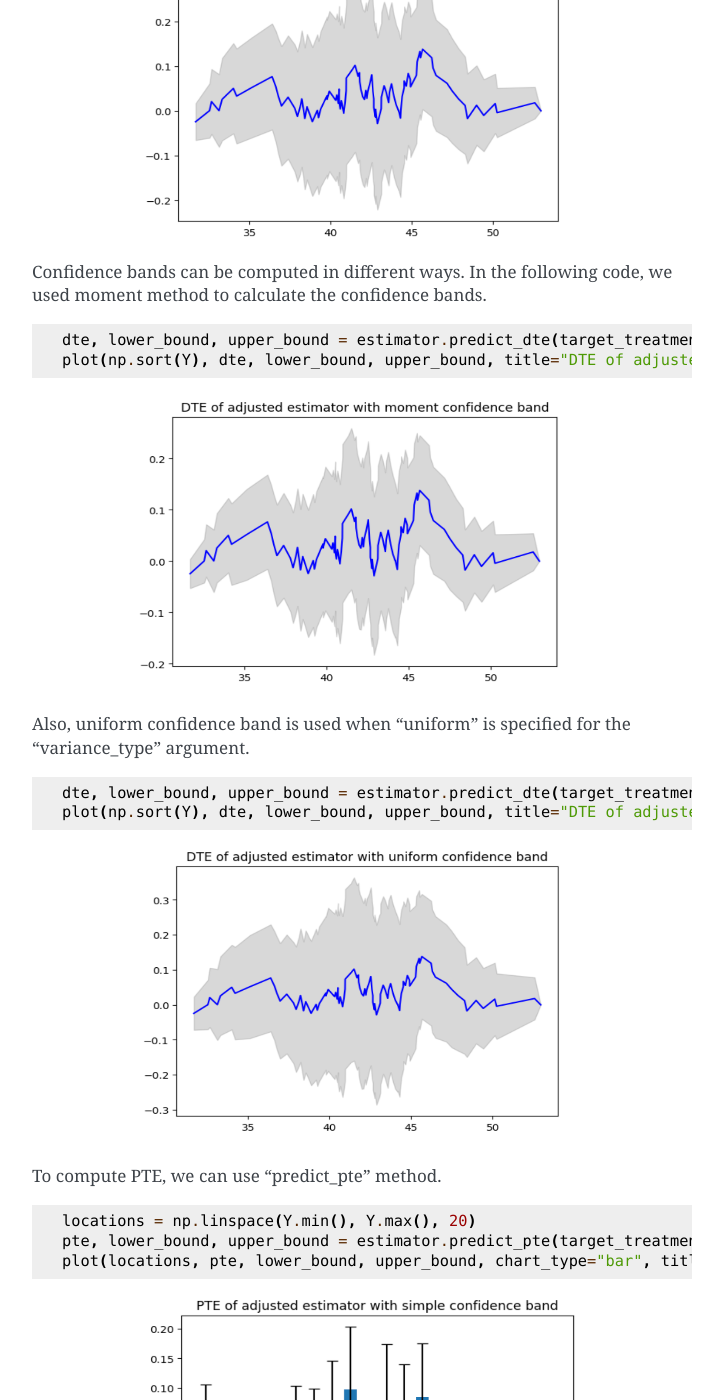
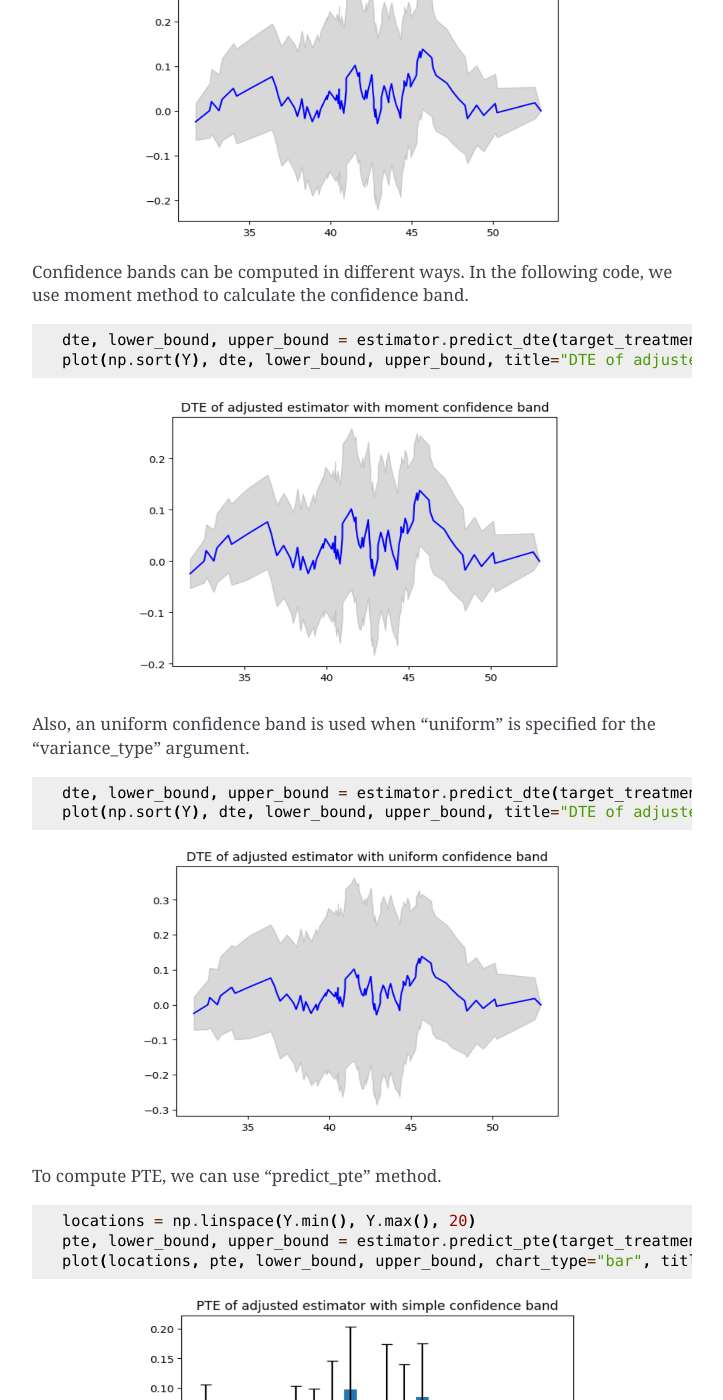
Before and after one commit to CyberAgentAILab/python-dte-adjustment, a Sphinx documentation site: the page built from docs/source/get_started.rst, in a window 1280 px wide and 1400 px high, scrolled down 2162 px. Shown: the whole window, without its empty margins (388-1111 px from the left). Built offline with Sphinx 7.4.7, drawn with Linux system fonts in a browser that asks for light colours; some of the changed text lies outside the part shown.

Commit message:
chore: minor wordings

```diff
--- a/docs/source/get_started.rst
+++ b/docs/source/get_started.rst
@@ -101,7 +101,7 @@ DTE can be computed and visualized in the following code.
    :width: 450px
    :align: center
 
-Confidence bands can be computed in different ways. In the following code, we used moment method to calculate the confidence bands.
+Confidence bands can be computed in different ways. In the following code, we use moment method to calculate the confidence band.
 
 .. code-block:: python
 
@@ -114,7 +114,7 @@ Confidence bands can be computed in different ways. In the following code, we us
    :width: 450px
    :align: center
 
-Also, uniform confidence band is used when "uniform" is specified for the "variance_type" argument.
+Also, an uniform confidence band is used when "uniform" is specified for the "variance_type" argument.
 
 .. code-block:: python
 
```
Also changed, not shown: other parts of docs/source/get_started.rst (+3 -3 lines).
